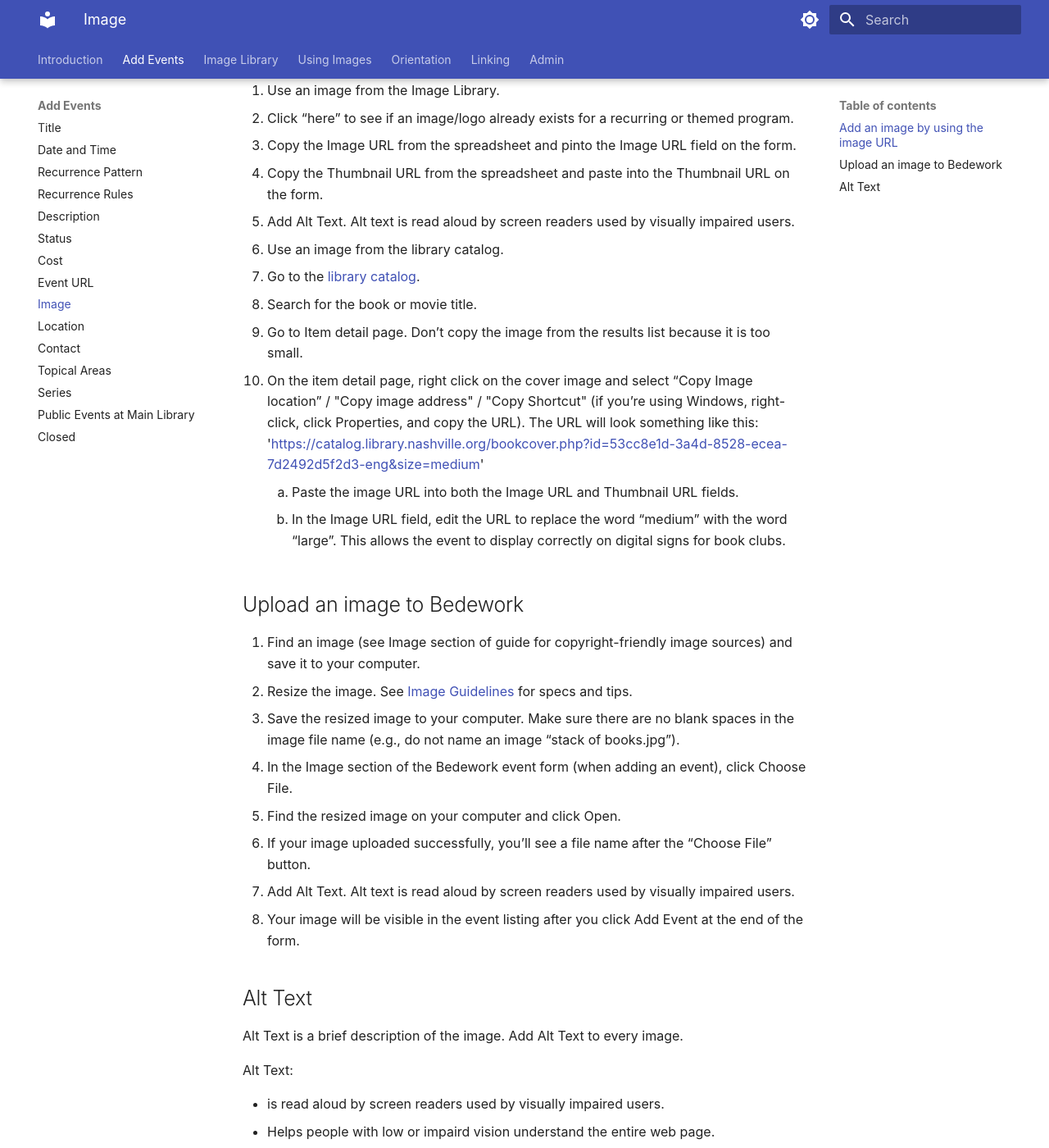
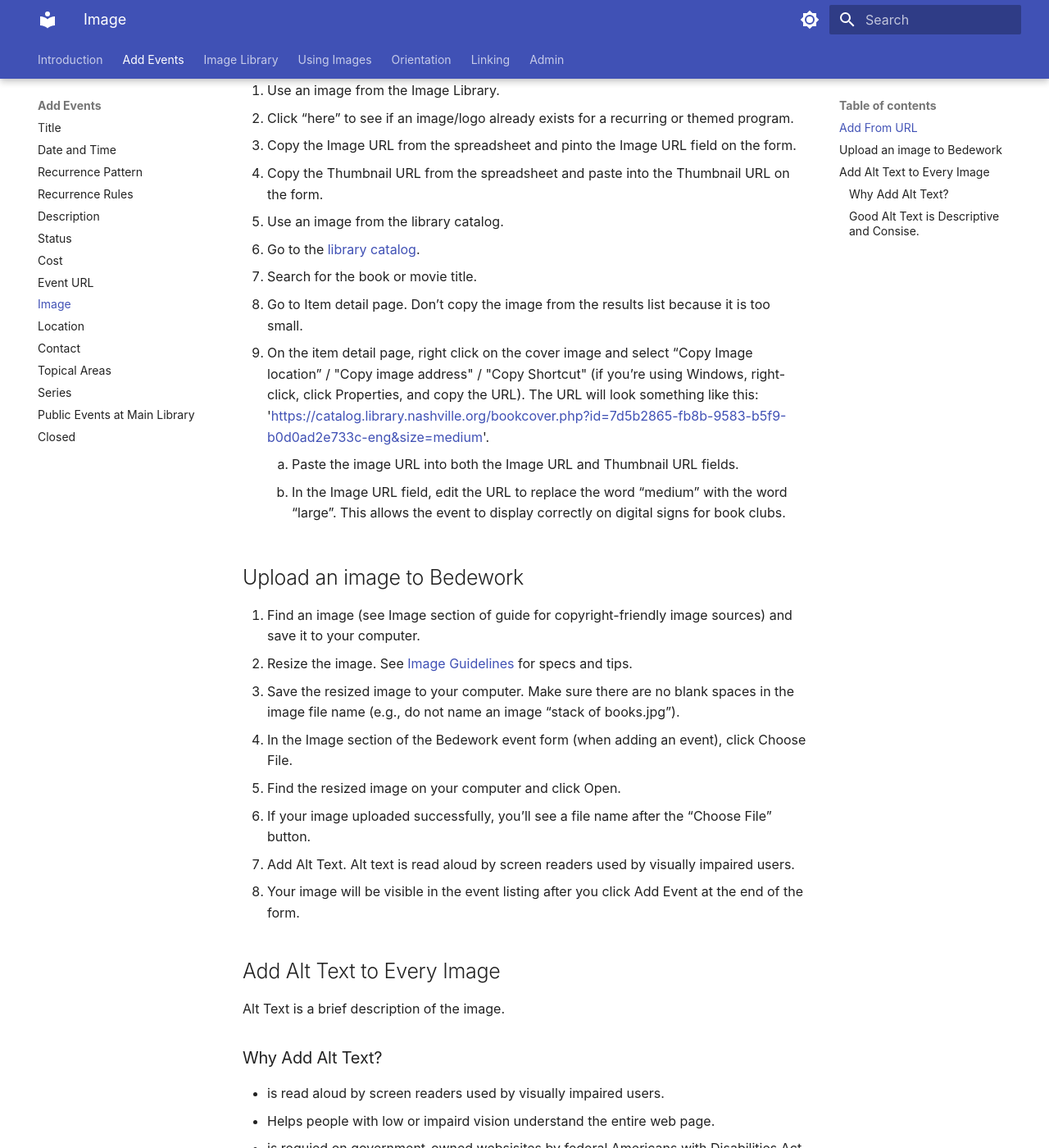
Before and after one commit to Nashville-Public-Library/bedework-docs, an MkDocs documentation site: the page built from docs/add-events/image.md, in a window 1280 px wide and 1400 px high, scrolled down 375 px. Shown: the whole window at 82% size. Built offline with MkDocs 1.6.1 and Material for MkDocs 9.7.7, drawn with Linux system fonts in a browser that asks for light colours; some of the changed text lies outside the part shown.

Commit message:
language edited

```diff
--- a/docs/add-events/image.md
+++ b/docs/add-events/image.md
@@ -7,19 +7,18 @@ sdidebar_position: 9
 
 ![img "choose from library of images"](../img/upload-image.jpg)
 
-## Add an image by using the image URL
+## Add From URL
 
 1. Use an image from the Image Library.
    1. Click “here” to see if an image/logo already exists for a recurring or themed program.
    1. Copy the Image URL from the spreadsheet and pinto the Image URL field on the form.
    1. Copy the Thumbnail URL from the spreadsheet and paste into the Thumbnail URL on the form.
-   1. Add Alt Text. Alt text is read aloud by screen readers used by visually impaired users.
 
 1. Use an image from the library catalog.
    1. Go to the [library catalog](https://catalog.library.nashville.org).
    1. Search for the book or movie title.
    1. Go to Item detail page. Don’t copy the image from the results list because it is too small.
-   1. On the item detail page, right click on the cover image and select “Copy Image location” / "Copy image address" / "Copy Shortcut" (if you’re using Windows, right-click, click Properties, and copy the URL). The URL will look something like this: '<https://catalog.library.nashville.org/bookcover.php?id=53cc8e1d-3a4d-8528-ecea-7d2492d5f2d3-eng&size=medium>'
+   1. On the item detail page, right click on the cover image and select “Copy Image location” / "Copy image address" / "Copy Shortcut" (if you’re using Windows, right-click, click Properties, and copy the URL). The URL will look something like this: '<https://catalog.library.nashville.org/bookcover.php?id=7d5b2865-fb8b-9583-b5f9-b0d0ad2e733c-eng&size=medium>'.
       1. Paste the image URL into both the Image URL and Thumbnail URL fields.
       1. In the Image URL field, edit the URL to replace the word “medium” with the word “large”. This allows the event to display correctly on digital signs for book clubs.
 
@@ -34,17 +33,17 @@ sdidebar_position: 9
 1. Add Alt Text. Alt text is read aloud by screen readers used by visually impaired users.
 1. Your image will be visible in the event listing after you click Add Event at the end of the form.
 
-## Alt Text
+## Add Alt Text to Every Image
 
-Alt Text is a brief description of the image. Add Alt Text to every image.
+Alt Text is a brief description of the image.
 
-Alt Text:
+### Why Add Alt Text?
 
 - is read aloud by screen readers used by visually impaired users.
 - Helps people with low or impaird vision understand the entire web page.
 - is requied on government-owned websisites by federal Americans with Disabilities Act (ADA) guidelines.
 
-Good Alt text is descriptive and consise.
+### Good Alt Text is Descriptive and Consise.
 
 - Limit description to 125 charactes.
 - Focus on what the image conveys to the user, rather than merely listing attributes.
```
